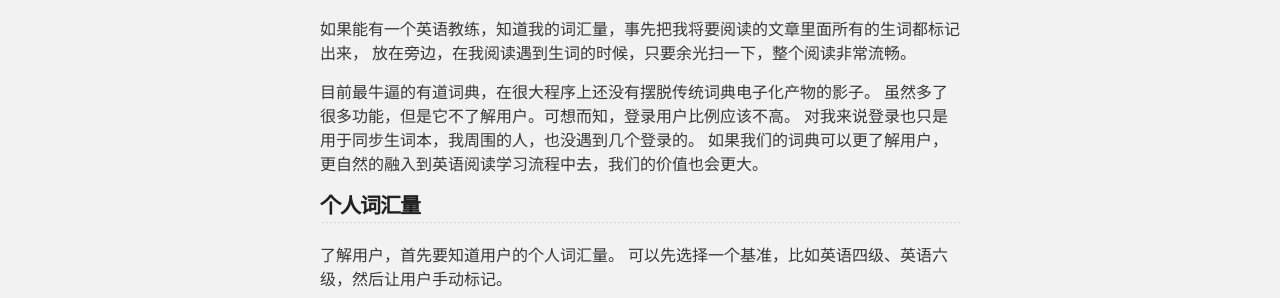
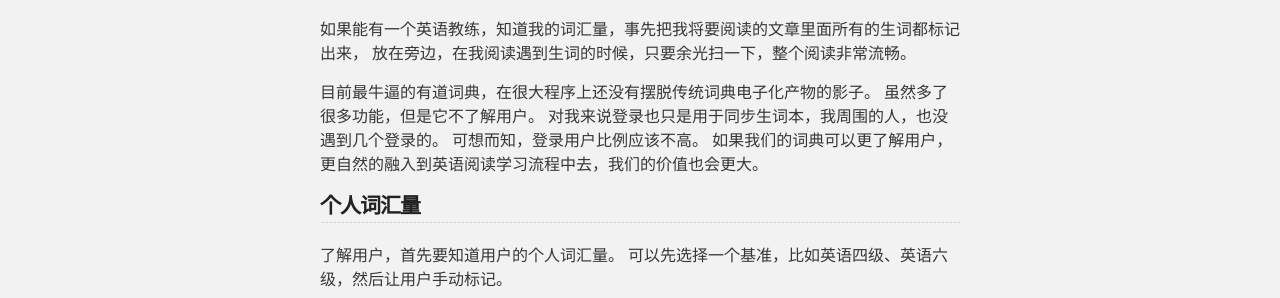
Before and after one commit to lixian/lixian.github.io, a Jekyll site: the page built from _posts/2013-07-28-idea-personal-english-coach.md, in a window 1280 px wide. Shown: the part 800-1098 px from the top of the page. Built offline with Jekyll 4.4.1, drawn with Linux system fonts in a browser that asks for light colours; Markdown is read by kramdown in place of the engine named in the settings.

Commit message:
modify article

```diff
--- a/_posts/2013-07-28-idea-personal-english-coach.md
+++ b/_posts/2013-07-28-idea-personal-english-coach.md
@@ -30,8 +30,9 @@ title: 一个idea：个人英语阅读教练
 放在旁边，在我阅读遇到生词的时候，只要余光扫一下，整个阅读非常流畅。
 
 目前最牛逼的有道词典，在很大程序上还没有摆脱传统词典电子化产物的影子。
-虽然多了很多功能，但是它不了解用户。可想而知，登录用户比例应该不高。
+虽然多了很多功能，但是它不了解用户。
 对我来说登录也只是用于同步生词本，我周围的人，也没遇到几个登录的。
+可想而知，登录用户比例应该不高。
 如果我们的词典可以更了解用户，更自然的融入到英语阅读学习流程中去，我们的价值也会更大。
 
 ## 个人词汇量
```
